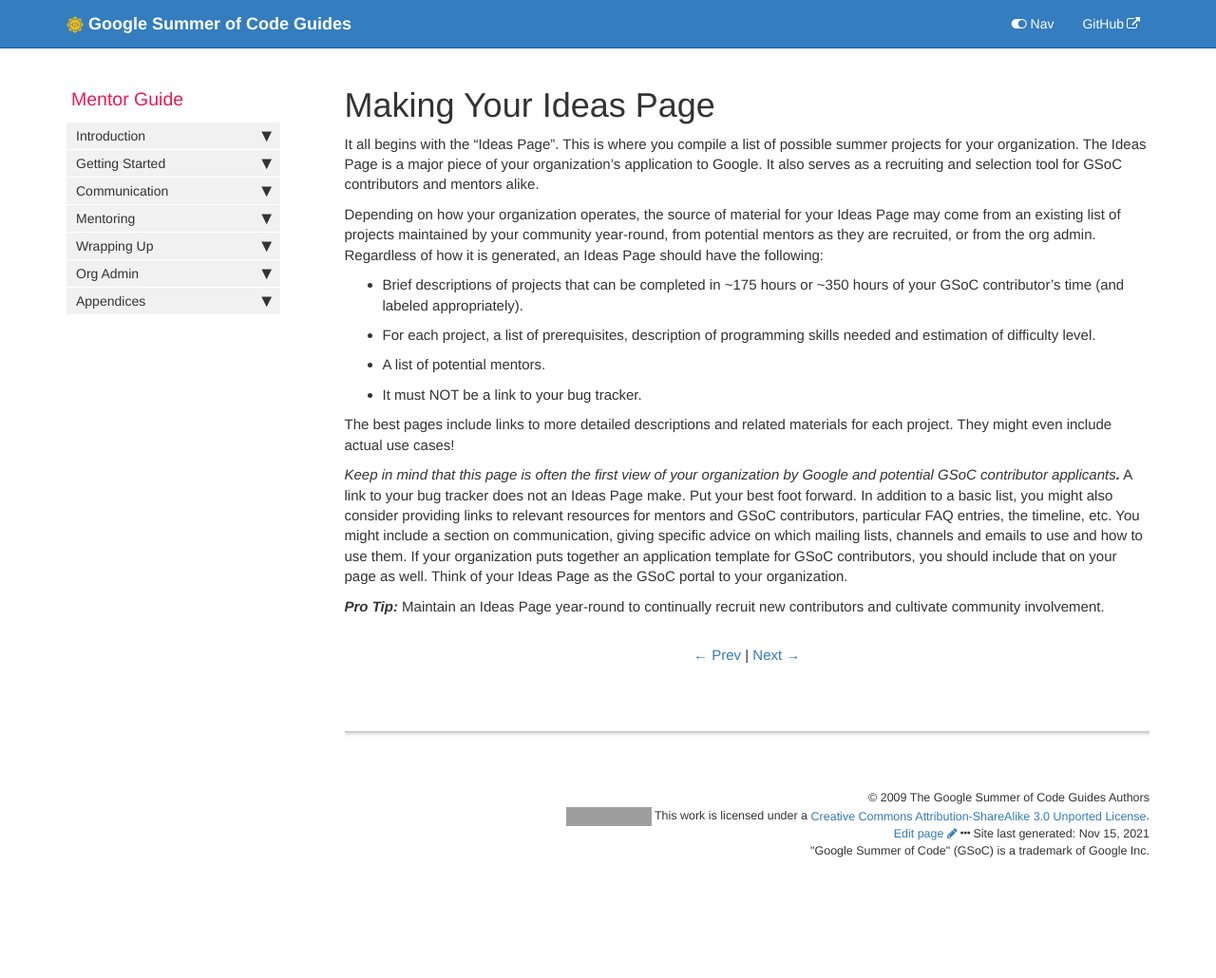
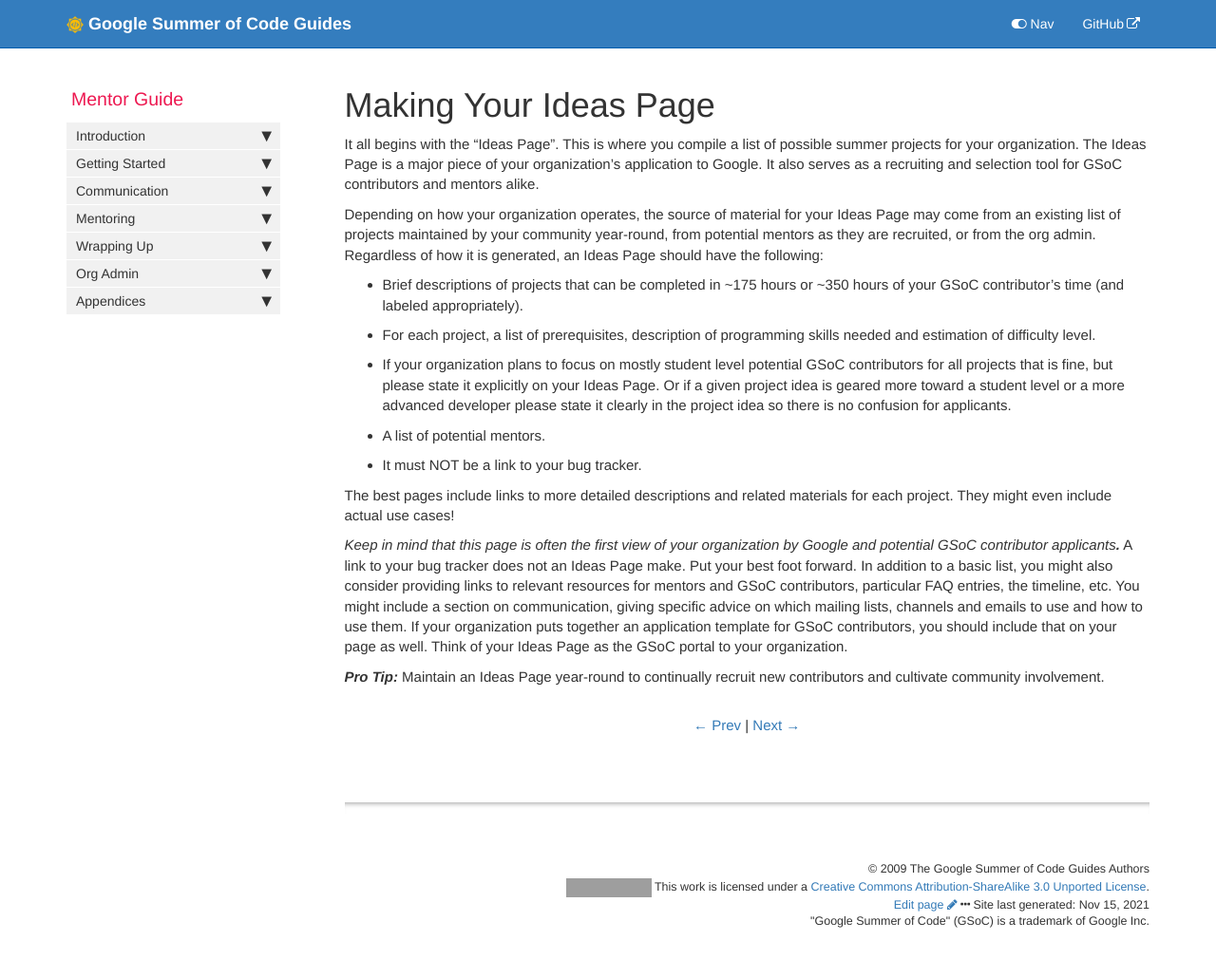
Before and after one commit to google/gsocguides, a Jekyll site: the page built from pages/mentor/18-making_your_ideas_page.md, in a window 1280 px wide. Shown: the whole page at 95% size. Built offline with Jekyll 4.4.1, drawn with Linux system fonts in a browser that asks for light colours; before the commit the page ends 956 px from its top, so only the background shows below that; grey boxes are pictures that could not be loaded.

Commit message:
Update 18-making_your_ideas_page.md
updates

```diff
--- a/pages/mentor/18-making_your_ideas_page.md
+++ b/pages/mentor/18-making_your_ideas_page.md
@@ -12,6 +12,7 @@ Depending on how your organization operates, the source of material for your Ide
 
 * Brief descriptions of projects that can be completed in ~175 hours or ~350 hours of your GSoC contributor's time (and labeled appropriately).
 * For each project, a list of prerequisites, description of programming skills needed and estimation of difficulty level.
+* If your organization plans to focus on mostly student level potential GSoC contributors for all projects that is fine, but please state it explicitly on your Ideas Page. Or if a given project idea is geared more toward a student level or a more advanced developer please state it clearly in the project idea so there is no confusion for applicants.
 * A list of potential mentors.
 * It must NOT be a link to your bug tracker.
 
```
